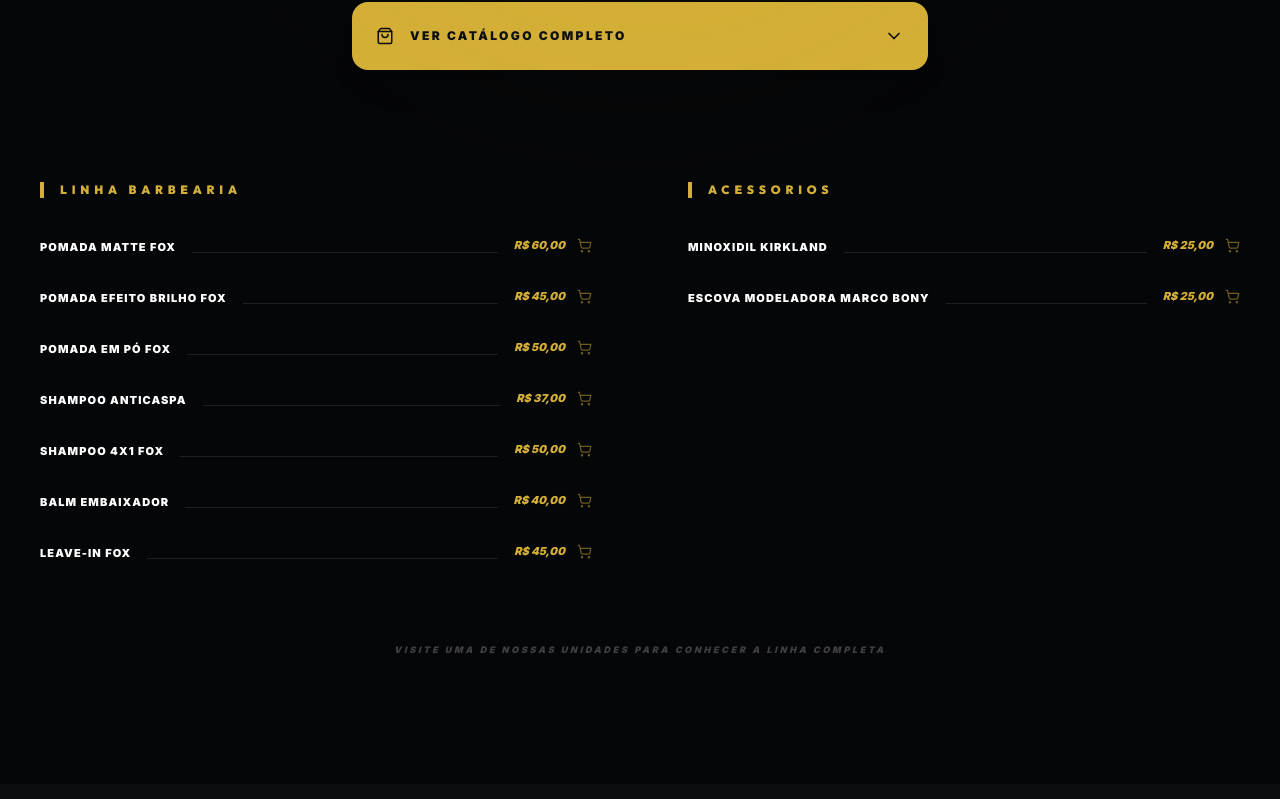
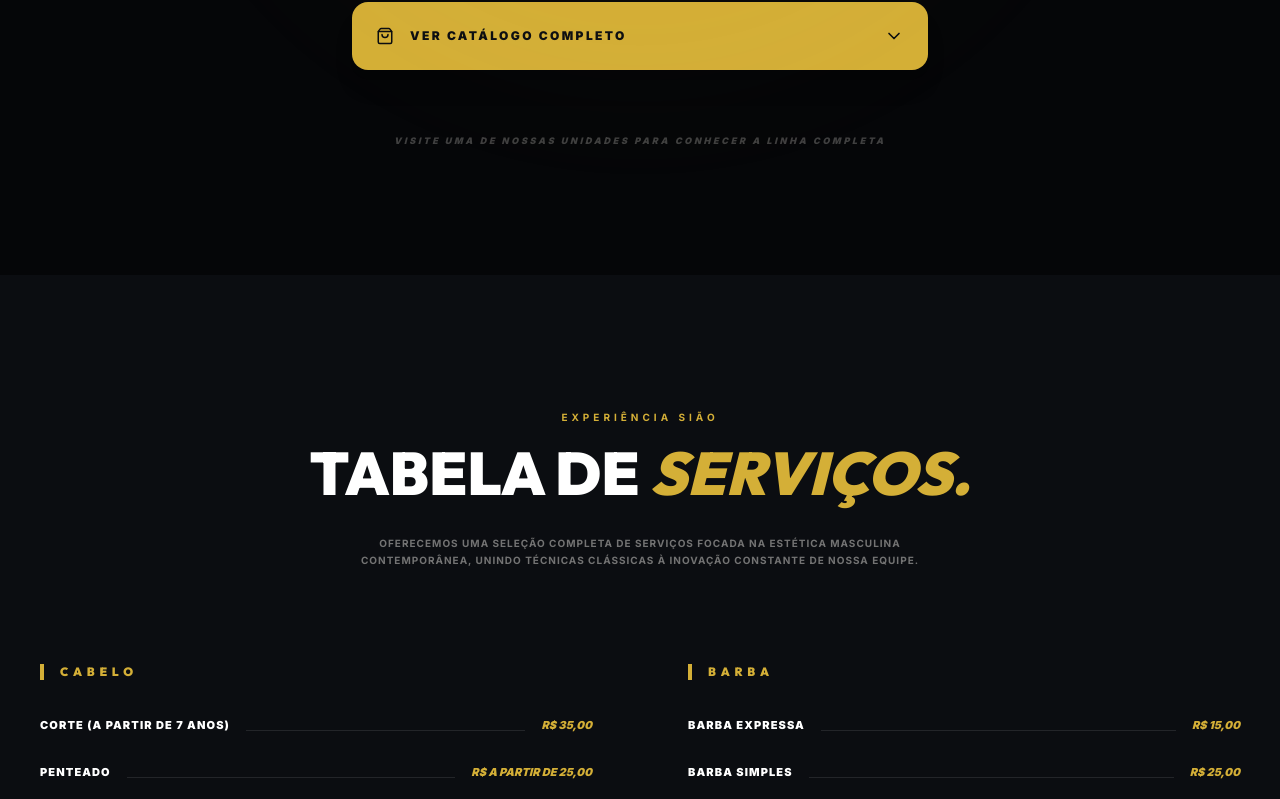
Before and after one commit to samuelinova7-cyber/siaobarberclub, a React (Vite) app: page / in a window 1280 px wide. Shown: the part 6818-7617 px from the top of the page. Built offline with nearby package versions, Linux system fonts and the light colour scheme.

Commit message:
feat: Add interactive catalog toggle
Introduces a state to control the visibility of the product catalog.
A button now toggles the catalog display, providing a more dynamic user experience.
The catalog toggle button now also rotates an icon to indicate its state.

```diff
--- a/src/App.tsx
+++ b/src/App.tsx
@@ -157,6 +157,7 @@
 export default function App() {
   const [activeUnit, setActiveUnit] = useState(0);
   const [productIndex, setProductIndex] = useState(0);
+  const [showCatalog, setShowCatalog] = useState(false);
 
   useEffect(() => {
     const interval = setInterval(() => setProductIndex((prev) => (prev + 1) % PRODUCT_IMAGES.length), 4000);
@@ -425,12 +426,16 @@
            </div>
         </div>
 
-        <a href="https://wa.link/q20rlq" target="_blank" rel="noopener noreferrer" className="flex items-center justify-between w-full max-w-xl mx-auto mt-16 p-6 rounded-2xl bg-amber-500 text-neutral-950 font-black text-xs tracking-[0.2em] uppercase hover:bg-white transition-all shadow-xl">
+        <button
+          onClick={() => setShowCatalog(!showCatalog)}
+          className="flex items-center justify-between w-full max-w-xl mx-auto mt-16 p-6 rounded-2xl bg-amber-500 text-neutral-950 font-black text-xs tracking-[0.2em] uppercase hover:bg-white transition-all shadow-xl group"
+        >
            <div className="flex items-center gap-4"><ShoppingBag size={18} /> VER CATÁLOGO COMPLETO</div>
-           <ChevronDown size={20} />
-        </a>
+           <ChevronDown size={20} className={`transition-transform duration-300 ${showCatalog ? 'rotate-180' : ''}`} />
+        </button>
 
-        <div className="max-w-7xl mx-auto mt-24 grid lg:grid-cols-2 gap-x-24 gap-y-16 p-4">
+        {showCatalog && (
+          <div className="max-w-7xl mx-auto mt-24 grid lg:grid-cols-2 gap-x-24 gap-y-16 p-4 animate-in fade-in slide-in-from-top-4 duration-500">
              {Object.entries(SHOP_PRODUCTS).map(([key, list], i) => (
                <div key={key}>
                   <div className="flex items-center gap-4 mb-10 border-l-4 border-amber-500 pl-4">
@@ -451,6 +456,7 @@
                </div>
              ))}
           </div>
+        )}
 
         <p className="text-center text-[9px] font-black tracking-[0.3em] text-neutral-700 uppercase mt-16 italic">Visite uma de nossas unidades para conhecer a linha completa</p>
       </section>
```
Lines whose indentation alone changed are shown as unchanged.
